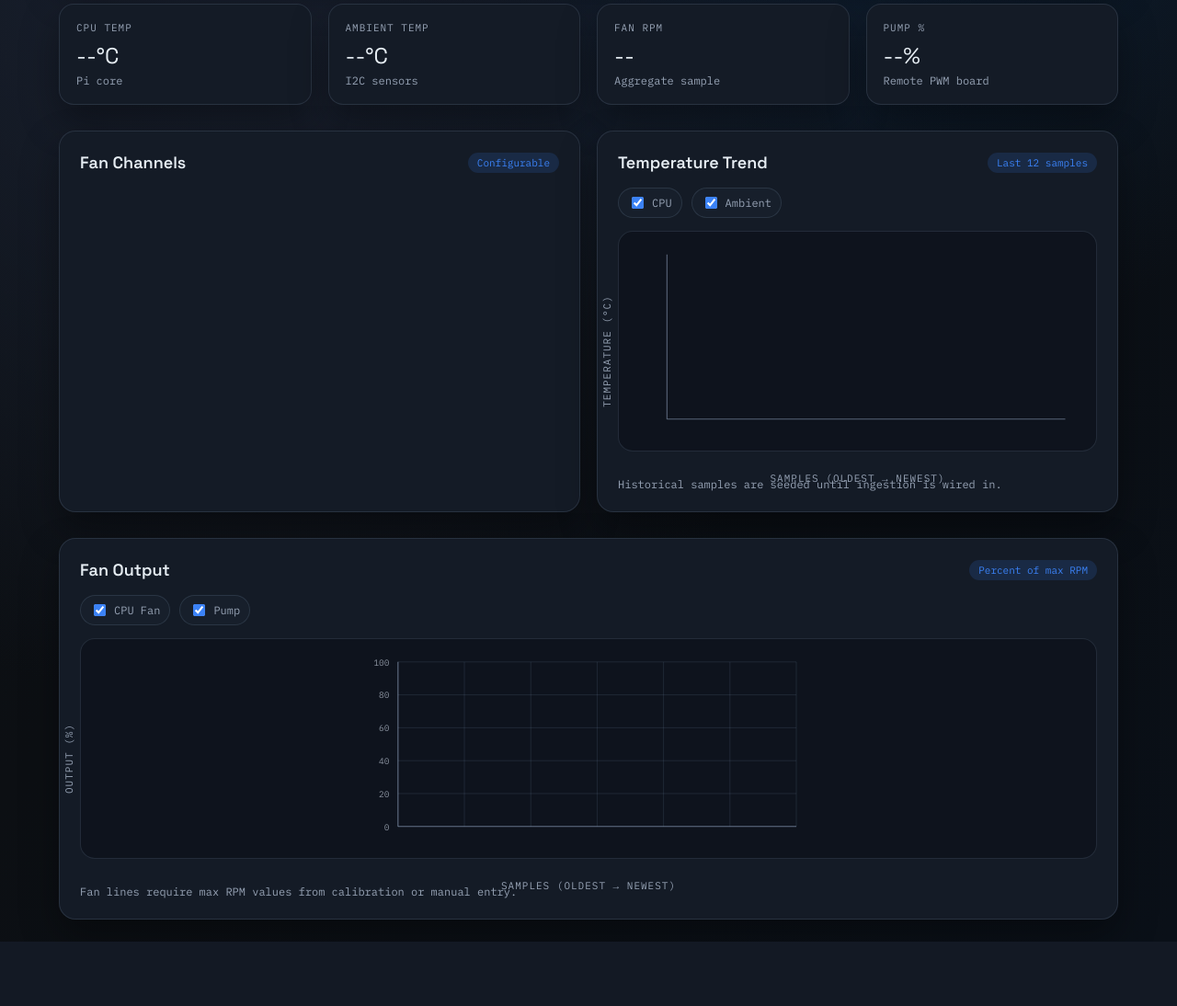
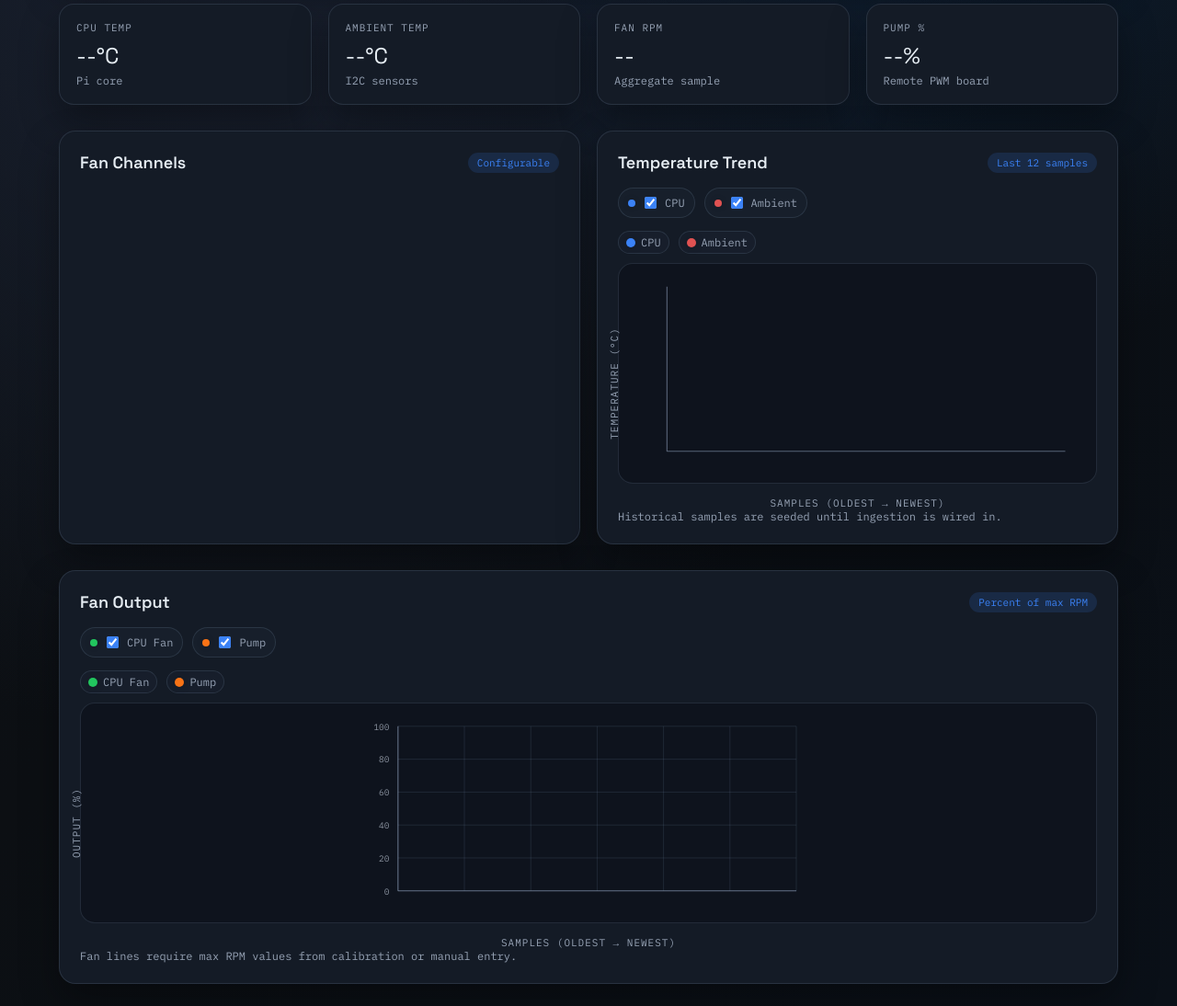
Before and after one commit to warner-family-dev/hydrox, a FastAPI app: template app/templates/dashboard.html in a window 1280 px wide. Shown: the part 318-1412 px from the top of the page at 92% size. Before the commit the page ends 1342 px from the top, so only its background shows below. Run offline with FastAPI, Linux system fonts and the light colour scheme; the template is opened without the code that fills it, so the values that code supplies are empty; parts of the project's set-up code (start-up, migrations or seed data) failed here and were passed over.

Commit message:
feat: add chart legends and tooltips

```diff
--- a/app/static/css/main.css
+++ b/app/static/css/main.css
@@ -354,15 +354,73 @@ body {
 
 .trend__axis--y {
   top: 50%;
-  left: -12px;
+  left: -4px;
   transform: translate(-50%, -50%) rotate(-90deg);
   transform-origin: center;
 }
 
 .trend__axis--x {
-  bottom: -14px;
+  bottom: -6px;
   left: 50%;
   transform: translateX(-50%);
+  width: 100%;
+  text-align: center;
+}
+
+.trend__tooltip {
+  position: absolute;
+  top: 12px;
+  right: 12px;
+  background: rgba(10, 16, 24, 0.95);
+  border: 1px solid var(--border);
+  border-radius: 10px;
+  padding: 8px 10px;
+  font-size: 12px;
+  color: var(--text);
+  pointer-events: none;
+  opacity: 0;
+  transition: opacity 0.2s ease;
+  min-width: 140px;
+}
+
+.trend__tooltip--visible {
+  opacity: 1;
+}
+
+.legend {
+  display: flex;
+  flex-wrap: wrap;
+  gap: 10px;
+  margin-bottom: 10px;
+}
+
+.legend__item {
+  display: inline-flex;
+  align-items: center;
+  gap: 6px;
+  font-size: 12px;
+  color: var(--muted);
+  padding: 4px 8px;
+  border-radius: 999px;
+  background: rgba(26, 35, 48, 0.5);
+  border: 1px solid var(--border);
+}
+
+.legend__swatch {
+  width: 10px;
+  height: 10px;
+  border-radius: 50%;
+  background: var(--legend-color);
+  box-shadow: 0 0 8px rgba(0, 0, 0, 0.25);
+}
+
+.toggle::before {
+  content: "";
+  width: 8px;
+  height: 8px;
+  border-radius: 50%;
+  background: var(--toggle-color, rgba(150, 160, 175, 0.4));
+  box-shadow: 0 0 6px rgba(0, 0, 0, 0.2);
 }
 
 .form {
--- a/app/static/js/dashboard.js
+++ b/app/static/js/dashboard.js
@@ -5,9 +5,18 @@ const grid = document.getElementById('trend-grid');
 const labels = document.getElementById('trend-labels');
 const fanGrid = document.getElementById('fan-grid');
 const fanLabels = document.getElementById('fan-labels');
+const tempLegend = document.querySelector('[data-legend="temperature"]');
+const fanLegend = document.querySelector('[data-legend="fan"]');
+const tempTooltip = document.querySelector('[data-tooltip="temperature"]');
+const fanTooltip = document.querySelector('[data-tooltip="fan"]');
+const tempChart = document.querySelector('[data-chart="temperature"]');
+const fanChart = document.querySelector('[data-chart="fan"]');
 
 const fanPalette = ['#38bdf8', '#818cf8', '#f472b6', '#22c55e', '#eab308', '#f97316', '#a855f7'];
 const fanTiles = document.querySelectorAll('[data-fan-channel]');
+let latestTempSeries = { cpu: [], ambient: [] };
+let latestFanSeries = {};
+let latestTempLabels = [];
 
 const metricFormatters = {
   cpu_temp: (value) => `${value}°C`,
@@ -91,6 +100,8 @@ const refreshTrend = async () => {
       }
       line.setAttribute('points', buildPoints(seriesMap[id], rangeMin, rangeMax));
     });
+    latestTempSeries = { cpu, ambient };
+    latestTempLabels = data.map((row) => row.created_at || '');
   } catch (error) {
     // Ignore transient fetch failures.
   }
@@ -150,6 +161,7 @@ const refreshFanChart = async () => {
     }
     const data = await response.json();
     const series = data.series || {};
+    latestFanSeries = series;
     const fanLines = Array.from(document.querySelectorAll('[id^="fan-"][id$="-line"]'));
     fanLines.forEach((line) => {
       const id = line.getAttribute('id');
@@ -231,18 +243,147 @@ const applyFanPalette = () => {
   const fanLines = Array.from(document.querySelectorAll('[id^="fan-"][id$="-line"]'));
   fanLines.forEach((line, index) => {
     line.setAttribute('stroke', fanPalette[index % fanPalette.length]);
+    const label = document.querySelector(`label[data-series="fan_${index + 1}"]`);
+    if (label) {
+      label.style.setProperty('--toggle-color', fanPalette[index % fanPalette.length]);
+    }
+  });
+  const cpuToggle = document.querySelector('label[data-series="cpu_fan"]');
+  if (cpuToggle) {
+    cpuToggle.style.setProperty('--toggle-color', '#22c55e');
+  }
+  const pumpToggle = document.querySelector('label[data-series="pump"]');
+  if (pumpToggle) {
+    pumpToggle.style.setProperty('--toggle-color', '#f97316');
+  }
+  const cpuTempToggle = document.querySelector('label input[data-target="cpu-line"]')?.parentElement;
+  if (cpuTempToggle) {
+    cpuTempToggle.style.setProperty('--toggle-color', 'var(--accent)');
+  }
+  const ambientToggle = document.querySelector('label input[data-target="ambient-line"]')?.parentElement;
+  if (ambientToggle) {
+    ambientToggle.style.setProperty('--toggle-color', 'var(--alert)');
+  }
+};
+
+const buildLegend = (container, items) => {
+  if (!container) {
+    return;
+  }
+  container.innerHTML = items
+    .map(
+      (item) =>
+        `<div class="legend__item"><span class="legend__swatch" style="--legend-color:${item.color}"></span>${item.label}</div>`
+    )
+    .join('');
+};
+
+const updateLegends = () => {
+  buildLegend(tempLegend, [
+    { label: 'CPU', color: 'var(--accent)' },
+    { label: 'Ambient', color: 'var(--alert)' },
+  ]);
+
+  if (!fanLegend) {
+    return;
+  }
+  const fanItems = [];
+  const fanLines = Array.from(document.querySelectorAll('label[data-series^="fan_"]'));
+  fanLines.forEach((label, index) => {
+    const input = label.querySelector('input');
+    if (!input || input.disabled) {
+      return;
+    }
+    const color = fanPalette[index % fanPalette.length];
+    fanItems.push({ label: label.textContent.trim(), color });
+  });
+  fanItems.push({ label: 'CPU Fan', color: '#22c55e' });
+  fanItems.push({ label: 'Pump', color: '#f97316' });
+  buildLegend(fanLegend, fanItems);
+};
+
+const attachTooltip = (chart, tooltipEl, getSeries, unit) => {
+  if (!chart || !tooltipEl) {
+    return;
+  }
+  chart.addEventListener('mousemove', (event) => {
+    const rect = chart.getBoundingClientRect();
+    const x = event.clientX - rect.left;
+    const clamped = Math.min(Math.max(x - 40, 0), 460);
+    const seriesPayload = getSeries();
+    const length = seriesPayload.length;
+    if (!length) {
+      return;
+    }
+    const index = Math.round((clamped / 460) * (length - 1));
+    const lines = seriesPayload
+      .map((item) => {
+        if (item.values[index] === undefined) {
+          return null;
+        }
+        const value = unit === '%' ? item.values[index].toFixed(1) : item.values[index].toFixed(1);
+        return `${item.label}: ${value}${unit}`;
+      })
+      .filter(Boolean);
+    if (!lines.length) {
+      return;
+    }
+    tooltipEl.innerHTML = lines.join('<br />');
+    tooltipEl.classList.add('trend__tooltip--visible');
+  });
+  chart.addEventListener('mouseleave', () => {
+    tooltipEl.classList.remove('trend__tooltip--visible');
   });
 };
 
 applyFanPalette();
 drawFanGrid();
+updateLegends();
 refreshMetrics();
 refreshTrend();
 refreshFanChart();
 refreshFanTiles();
+attachTooltip(
+  tempChart,
+  tempTooltip,
+  () => [
+    { label: 'CPU', values: latestTempSeries.cpu || [] },
+    { label: 'Ambient', values: latestTempSeries.ambient || [] },
+  ],
+  '°C'
+);
+attachTooltip(
+  fanChart,
+  fanTooltip,
+  () => {
+    const items = [];
+    const fanLabels = document.querySelectorAll('label[data-series^="fan_"]');
+    fanLabels.forEach((label) => {
+      const input = label.querySelector('input');
+      const seriesKey = label.getAttribute('data-series');
+      if (!input || input.disabled || !input.checked || !seriesKey) {
+        return;
+      }
+      const values = latestFanSeries[seriesKey];
+      if (!values) {
+        return;
+      }
+      items.push({ label: label.textContent.trim(), values });
+    });
+    if (latestFanSeries.cpu_fan) {
+      items.push({ label: 'CPU Fan', values: latestFanSeries.cpu_fan });
+    }
+    if (latestFanSeries.pump) {
+      items.push({ label: 'Pump', values: latestFanSeries.pump });
+    }
+    return items;
+  },
+  '%'
+);
 setInterval(() => {
   refreshMetrics();
   refreshTrend();
   refreshFanChart();
   refreshFanTiles();
+  updateLegends();
 }, 2000);
--- a/app/templates/dashboard.html
+++ b/app/templates/dashboard.html
@@ -66,10 +66,11 @@
         <span>Ambient</span>
       </label>
     </div>
+    <div class="legend" data-legend="temperature"></div>
     <div class="trend">
       <div class="trend__axis trend__axis--y">Temperature (°C)</div>
       <div class="trend__axis trend__axis--x">Samples (oldest → newest)</div>
-      <svg viewBox="0 0 520 240" class="trend__chart" aria-hidden="true">
+      <svg viewBox="0 0 520 240" class="trend__chart" data-chart="temperature" aria-hidden="true">
         <g class="trend__grid" id="trend-grid"></g>
         <g class="trend__labels" id="trend-labels"></g>
         <g class="trend__axes">
@@ -81,6 +82,7 @@
           <polyline id="ambient-line" fill="none" stroke="var(--alert)" stroke-width="2" />
         </g>
       </svg>
+      <div class="trend__tooltip" data-tooltip="temperature"></div>
     </div>
     <div class="sparkline__note">Historical samples are seeded until ingestion is wired in.</div>
   </div>
@@ -93,24 +95,25 @@
   </div>
   <div class="sparkline__toggles">
     {% for fan in fans %}
-    <label class="toggle {% if not fan.max_rpm %}toggle--disabled{% endif %}" {% if not fan.max_rpm %}title="Unable to determine fan max RPM - Please calibrate in settings"{% endif %}>
+    <label class="toggle {% if not fan.max_rpm %}toggle--disabled{% endif %}" data-series="fan_{{ fan.channel_index }}" {% if not fan.max_rpm %}title="Unable to determine fan max RPM - Please calibrate in settings"{% endif %}>
       <input type="checkbox" data-target="fan-{{ fan.channel_index }}-line" {% if not fan.max_rpm %}disabled{% endif %} {% if fan.max_rpm %}checked{% endif %} />
       <span>{{ fan.name }}</span>
     </label>
     {% endfor %}
-    <label class="toggle" title="CPU fan max RPM is fixed at 8000">
+    <label class="toggle" data-series="cpu_fan" title="CPU fan max RPM is fixed at 8000">
       <input type="checkbox" data-target="cpu-fan-line" checked />
       <span>CPU Fan</span>
     </label>
-    <label class="toggle">
+    <label class="toggle" data-series="pump">
       <input type="checkbox" data-target="pump-line" checked />
       <span>Pump</span>
     </label>
   </div>
+  <div class="legend" data-legend="fan"></div>
   <div class="trend">
     <div class="trend__axis trend__axis--y">Output (%)</div>
     <div class="trend__axis trend__axis--x">Samples (oldest → newest)</div>
-    <svg viewBox="0 0 520 240" class="trend__chart" aria-hidden="true">
+    <svg viewBox="0 0 520 240" class="trend__chart" data-chart="fan" aria-hidden="true">
       <g class="trend__grid" id="fan-grid"></g>
       <g class="trend__labels" id="fan-labels"></g>
       <g class="trend__axes">
@@ -125,6 +128,7 @@
         <polyline id="pump-line" fill="none" stroke="#f97316" stroke-width="2" />
       </g>
     </svg>
+    <div class="trend__tooltip" data-tooltip="fan"></div>
   </div>
   <div class="sparkline__note">Fan lines require max RPM values from calibration or manual entry.</div>
 </section>
```
Also changed, not shown: CHANGELOG.md, README.md.
